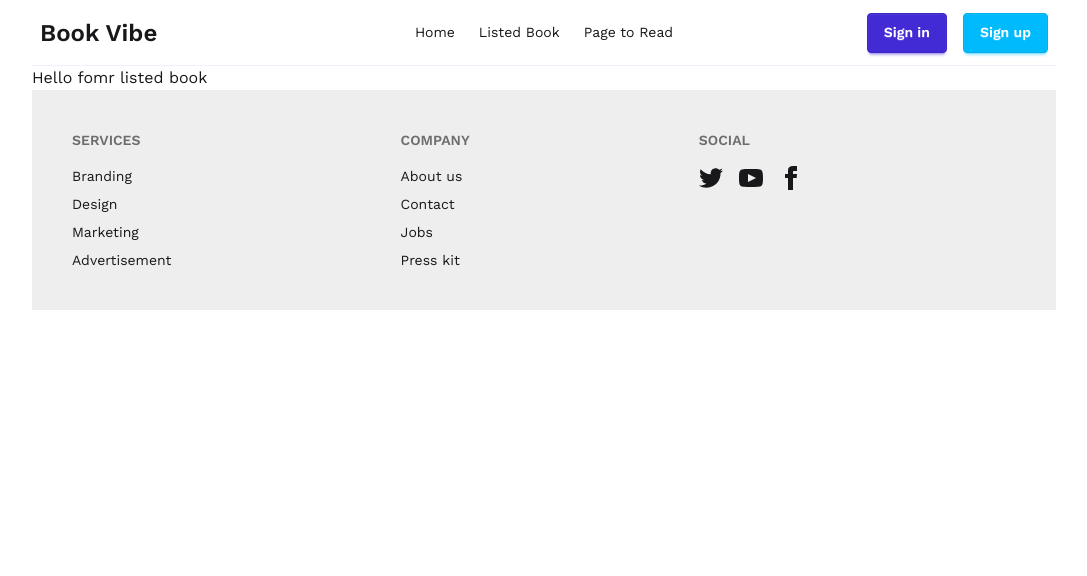
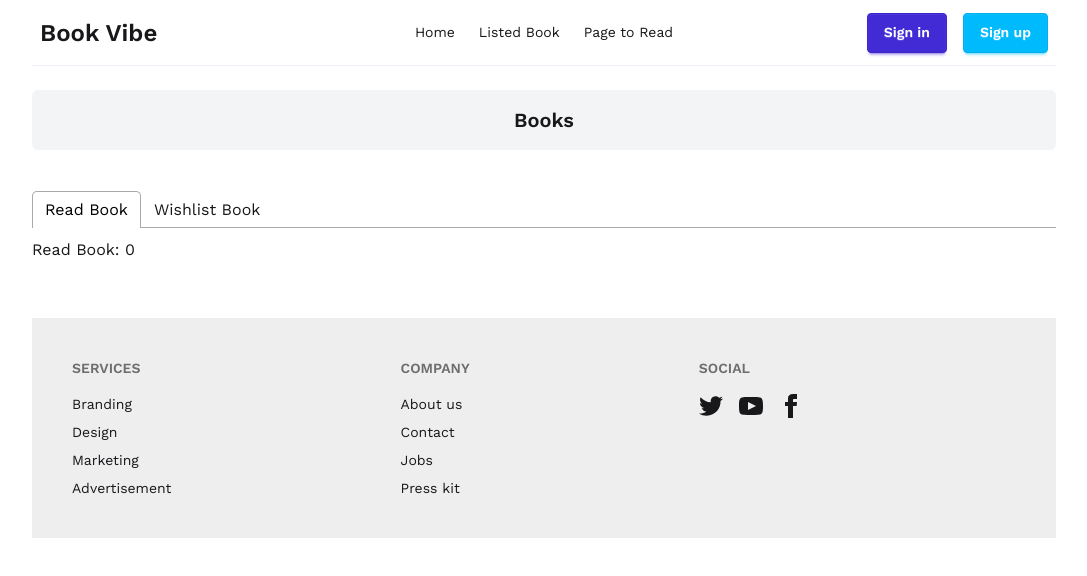
Before and after one commit to mahmud-reza-rafsun/book_vibe-router, a React (Vite) app: page /listed-book in a window 1280 px wide. Shown: the top 576 px of the page, without its empty margins (96-1183 px from the left). Built offline with nearby package versions, Linux system fonts and the light colour scheme.

Commit message:
stored card data and display

```diff
--- a/package.json
+++ b/package.json
@@ -17,6 +17,8 @@
     "react-dom": "^18.3.1",
     "react-icons": "^5.4.0",
     "react-router-dom": "^7.1.5",
+    "react-tabs": "^6.1.0",
+    "react-toastify": "^11.0.3",
     "sort-by": "^1.2.0",
     "tailwindcss": "^4.0.3"
   },
--- a/src/BookDetail/BookDetail.jsx
+++ b/src/components/BookDetail/BookDetail.jsx
@@ -1,7 +1,8 @@
 import { useLoaderData, useParams } from "react-router-dom";
+import { addToStoredReadList, addToStoredWishList } from "../Utility/addToBd";
 
 const BookDetail = () =>{
-    const {bookId} = useParams();
+const {bookId} = useParams();
     const data = useLoaderData();
 
     const id = parseInt(bookId);
@@ -11,6 +12,14 @@ const BookDetail = () =>{
         rating, category,
         tags, publisher,
         yearOfPublishing} = book;
+
+    const handleMakeAsRead = (id) => {
+        addToStoredReadList(id);
+    }
+    const handleAddToWish = (id) =>{
+        addToStoredWishList(id);
+    }
+
 
     return(
         <div className="hero min-h-screen">
@@ -34,8 +43,8 @@ const BookDetail = () =>{
                         <p>Publish Date: <span className="font-semibold text-sm">{rating}</span></p>
                     </div>
                    <div className="flex gap-4">
-                        <button className="btn btn-outline">Read</button>
-                        <button class="btn btn-info text-white">Wishlist</button>
+                        <button onClick={() => handleMakeAsRead(booksId)} className="btn btn-outline">Mark as Read</button>
+                        <button onClick={() => handleAddToWish(booksId)} class="btn btn-info text-white">Add to Wishlist</button>
                    </div>
                 </div>
             </div>
--- a/src/components/ListedBook/ListedBook.jsx
+++ b/src/components/ListedBook/ListedBook.jsx
@@ -1,7 +1,43 @@
+import { useEffect, useState } from 'react';
+import { useLoaderData } from 'react-router-dom';
+import { Tab, Tabs, TabList, TabPanel } from 'react-tabs';
+import 'react-tabs/style/react-tabs.css';
+import { getStoredReadList } from '../Utility/addToBd';
+import Book from '../Book/Book';
+
 const ListedBook = () => {
+    const [readList, setReadList] = useState([]);
+    const booksData = useLoaderData();
+
+    useEffect(() => {
+        const storedRedList = getStoredReadList();
+        const storedRedListInt = storedRedList.map((id) => parseInt(id));
+        const readBookList = booksData.filter((book) => storedRedListInt.includes(book.bookId));
+        setReadList(readBookList);
+    }, []);
+
     return(
         <div>
-            <h2>Hello fomr listed book</h2>
+            <div className='bg-gray-100 w-full text-center rounded-md py-4 my-6'>
+                <h2 className='font-semibold text-xl'>Books</h2>
+            </div>
+            <Tabs className='my-10'>
+                <TabList>
+                <Tab>Read Book</Tab>
+                <Tab>Wishlist Book</Tab>
+                </TabList>
+                <TabPanel>
+                <h2>Read Book: {readList.length}</h2>
+                <div className="grid grid-cols-1 md:grid-cols-2 lg:grid-cols-3 gap-3 mt-4">
+                    {
+                        readList.map((book) => <Book key={book.id} book={book}/>)
+                    }
+                </div>
+                </TabPanel>
+                <TabPanel>
+                <h2>Wishlist Book</h2>
+                </TabPanel>
+            </Tabs>
         </div>
     )
 }
--- /dev/null
+++ b/src/components/Utility/addToBd.js
@@ -0,0 +1,50 @@
+import { toast } from "react-toastify";
+
+const getStoredReadList = () => {
+    const storedListStr = localStorage.getItem('read-list');
+    if(storedListStr){
+        const storedList = JSON.parse(storedListStr);
+        return storedList;
+    }
+    else{
+        return [];
+    }
+}
+
+const addToStoredReadList = (id) => {
+    const storedList = getStoredReadList();
+    if(storedList.includes(id)){
+        console.log(id,'id already exist');
+    }
+    else{
+        storedList.push(id);
+        const storedListStr = JSON.stringify(storedList);
+        localStorage.setItem('read-list', storedListStr);
+        toast('book added');
+    }
+}
+
+const getStoredWishList = () =>{
+    const storedWishStr = localStorage.getItem('wish-list');
+    if(storedWishStr){
+        const storedWish = JSON.parse(storedWishStr);
+        return storedWish;
+    }
+    else{
+        return [];
+    }
+}
+
+const addToStoredWishList = (id) =>{
+    const storedWish = getStoredWishList();
+    if(storedWish.includes(id)){
+        console.log(id, 'already exist');
+    }
+    else{
+        storedWish.push(id);
+        const storedWishStr = JSON.stringify(storedWish);
+        localStorage.setItem('wish-list', storedWishStr);
+    }
+}
+
+export {addToStoredReadList, addToStoredWishList, getStoredReadList}
--- a/src/main.jsx
+++ b/src/main.jsx
@@ -8,7 +8,10 @@ import ErrorPage from './components/ErrorPage/ErrorPage.jsx'
 import Home from './components/Home/Home.jsx'
 import ListedBook from './components/ListedBook/ListedBook.jsx'
 import Dashboard from './components/Dashboard/Dashboard.jsx'
-import BookDetail from './BookDetail/BookDetail.jsx'
+import BookDetail from './components/BookDetail/BookDetail.jsx'
+import { ToastContainer, toast } from 'react-toastify';
+
+const notify = () => toast('Wow so easy !');
 
 let router = createBrowserRouter([
   {
@@ -23,11 +26,12 @@ let router = createBrowserRouter([
       {
         path: 'books/:bookId',
         element: <BookDetail/>,
-        loader: () => fetch(`booksData.json`)
+        loader: () => fetch(`/booksData.json`)
       },
       {
         path: '/listed-book',
-        element: <ListedBook/>
+        element: <ListedBook/>,
+        loader: () => fetch(`/booksData.json`)
       },
       {
         path: '/dashboard',
@@ -41,6 +45,7 @@ let router = createBrowserRouter([
 createRoot(document.getElementById('root')).render(
   <StrictMode>
     <RouterProvider router={router}/>
+    <ToastContainer />
   </StrictMode>,
 )
 
```
Also changed, not shown: 2 other files (tests, documents, lock files or other folders).
